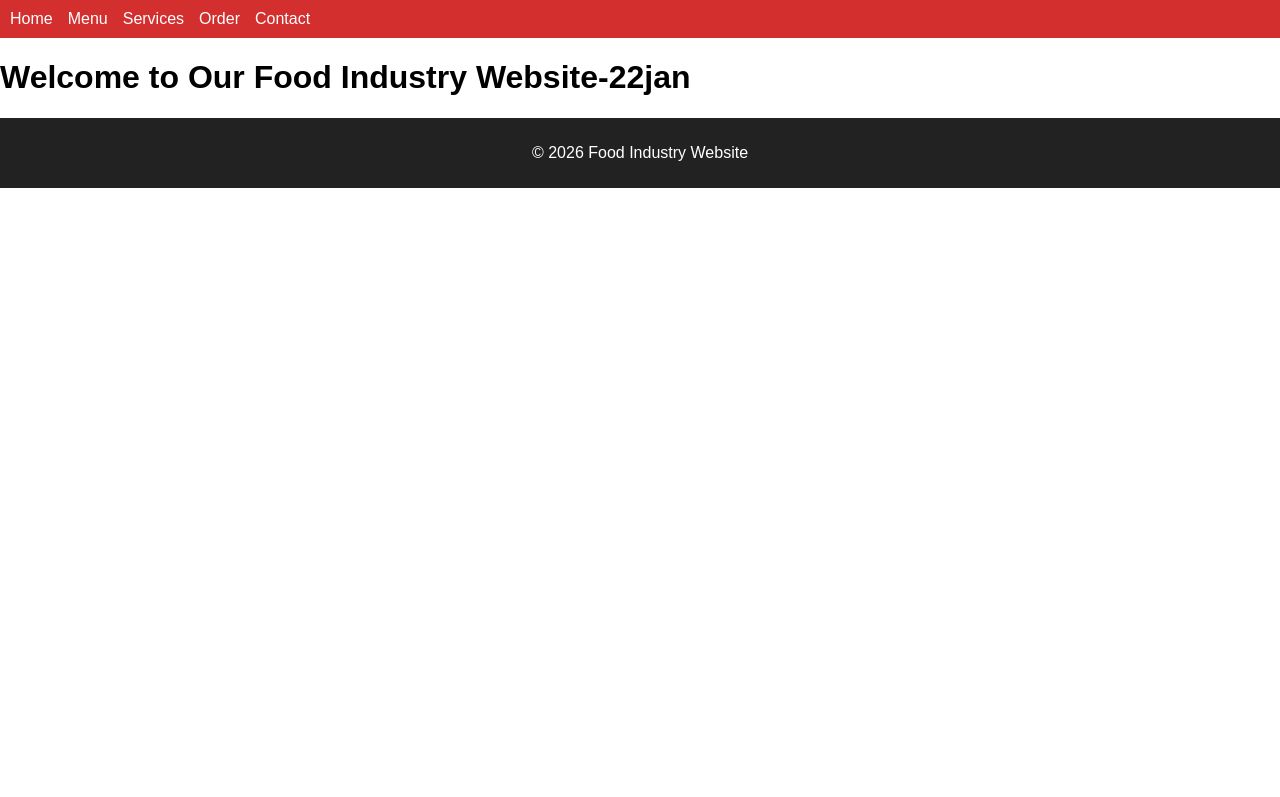
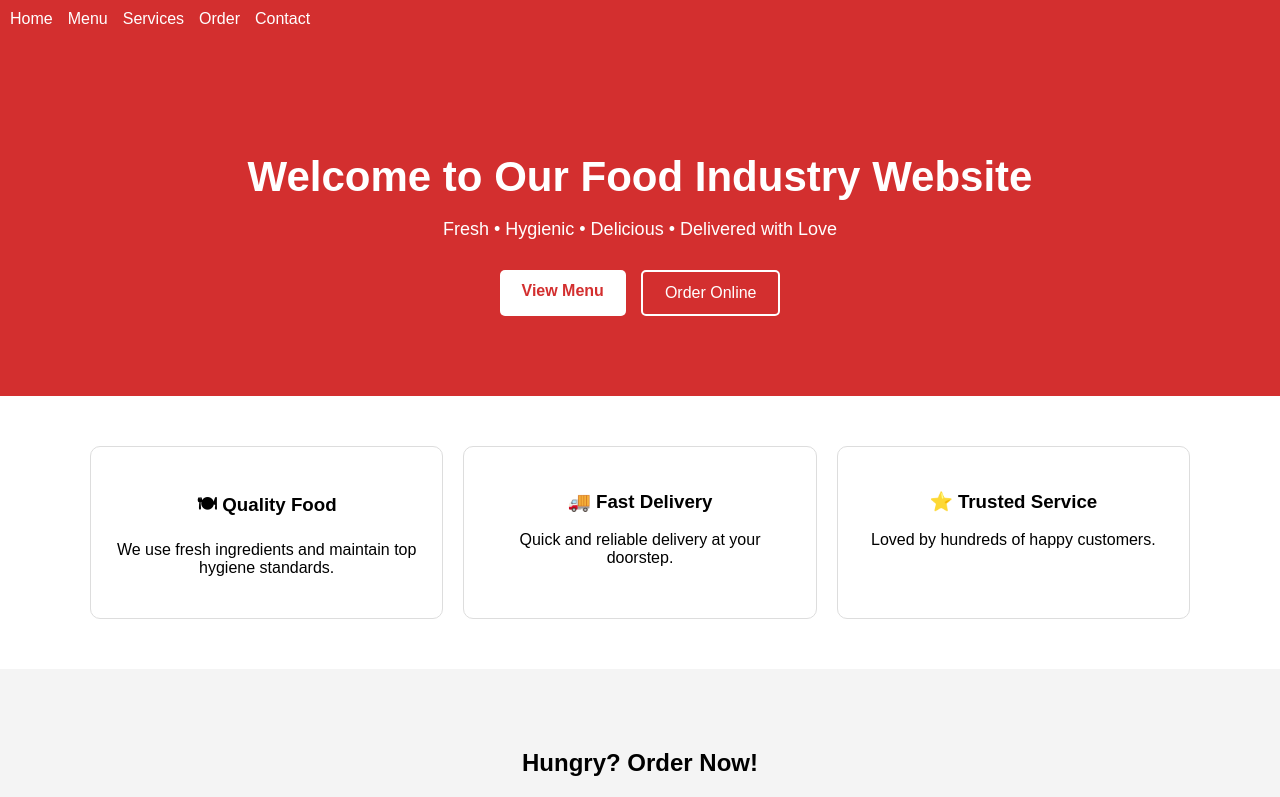
Before and after one commit to vikasrajput0112/food-react-website, a React (Create React App) app: page /about in a window 1280 px wide. Shown: the top 797 px of the page. Built offline with nearby package versions, Linux system fonts and the light colour scheme.

Commit message:
Update About.jsx

```diff
--- a/src/pages/About.jsx
+++ b/src/pages/About.jsx
@@ -1,3 +1,106 @@
 export default function Home() {
-  return <h1>Welcome to Our Food Industry Website-22jan</h1>;
+  return (
+    <div style={styles.container}>
+      {/* Hero Section */}
+      <section style={styles.hero}>
+        <h1 style={styles.title}>
+          Welcome to Our Food Industry Website
+        </h1>
+        <p style={styles.subtitle}>
+          Fresh • Hygienic • Delicious • Delivered with Love
+        </p>
+
+        <div style={styles.buttonGroup}>
+          <a href="/menu" style={styles.primaryBtn}>View Menu</a>
+          <a href="/order" style={styles.secondaryBtn}>Order Online</a>
+        </div>
+      </section>
+
+      {/* Why Choose Us */}
+      <section style={styles.features}>
+        <div style={styles.card}>
+          <h3>🍽 Quality Food</h3>
+          <p>We use fresh ingredients and maintain top hygiene standards.</p>
+        </div>
+
+        <div style={styles.card}>
+          <h3>🚚 Fast Delivery</h3>
+          <p>Quick and reliable delivery at your doorstep.</p>
+        </div>
+
+        <div style={styles.card}>
+          <h3>⭐ Trusted Service</h3>
+          <p>Loved by hundreds of happy customers.</p>
+        </div>
+      </section>
+
+      {/* CTA */}
+      <section style={styles.cta}>
+        <h2>Hungry? Order Now!</h2>
+        <p>Explore our menu and enjoy delicious food today.</p>
+        <a href="/order" style={styles.primaryBtn}>Place Order</a>
+      </section>
+    </div>
+  );
 }
+
+const styles = {
+  container: {
+    fontFamily: "Arial, sans-serif"
+  },
+  hero: {
+    background: "#d32f2f",
+    color: "#fff",
+    padding: "80px 20px",
+    textAlign: "center"
+  },
+  title: {
+    fontSize: "42px",
+    marginBottom: "10px"
+  },
+  subtitle: {
+    fontSize: "18px",
+    marginBottom: "30px"
+  },
+  buttonGroup: {
+    display: "flex",
+    justifyContent: "center",
+    gap: "15px"
+  },
+  primaryBtn: {
+    background: "#fff",
+    color: "#d32f2f",
+    padding: "12px 22px",
+    textDecoration: "none",
+    fontWeight: "bold",
+    borderRadius: "5px"
+  },
+  secondaryBtn: {
+    background: "transparent",
+    color: "#fff",
+    padding: "12px 22px",
+    textDecoration: "none",
+    border: "2px solid #fff",
+    borderRadius: "5px"
+  },
+  features: {
+    display: "grid",
+    gridTemplateColumns: "repeat(auto-fit, minmax(250px, 1fr))",
+    gap: "20px",
+    padding: "50px 20px",
+    maxWidth: "1100px",
+    margin: "auto"
+  },
+  card: {
+    border: "1px solid #ddd",
+    padding: "25px",
+    borderRadius: "10px",
+    textAlign: "center",
+    background: "#fff"
+  },
+  cta: {
+    background: "#f4f4f4",
+    padding: "60px 20px",
+    textAlign: "center"
+  }
+};
```
